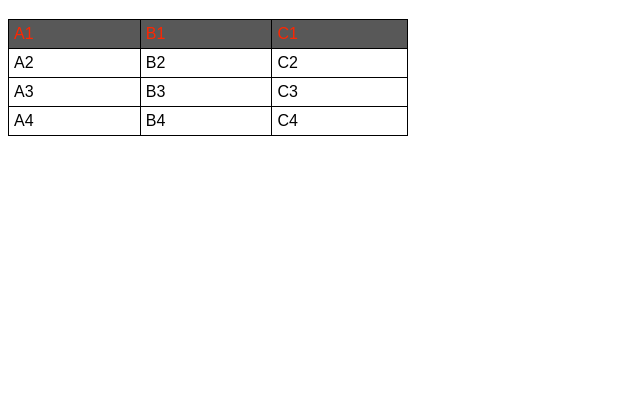
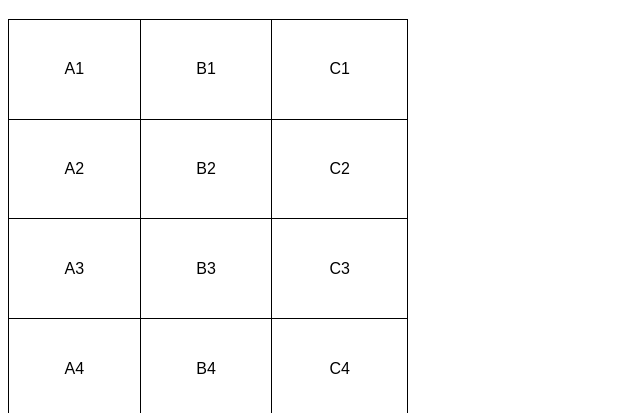
Before and after one commit to VitorDevWeb/html-css, a plain HTML site: page exercicios/ex023/tabela001.html in a window 1280 px wide. Shown: the part 61-474 px from the top of the page, without its empty margins (0-640 px from the left). Drawn offline with Linux system fonts and the light colour scheme.

Commit message:
Update tabela001.html

```diff
--- a/exercicios/ex023/tabela001.html
+++ b/exercicios/ex023/tabela001.html
@@ -11,14 +11,14 @@
 
         table{
             width: 400px;
+            height: 400px;
             border-collapse: collapse;
         }
 
-        tr.linha{
-            background-color: rgb(88, 88, 88);
-            color: rgb(255, 38, 0);
-        }
+
         td{
+            vertical-align: middle;
+            text-align: center;
             border: 1px solid black;
             padding: 5px;
         }
```
